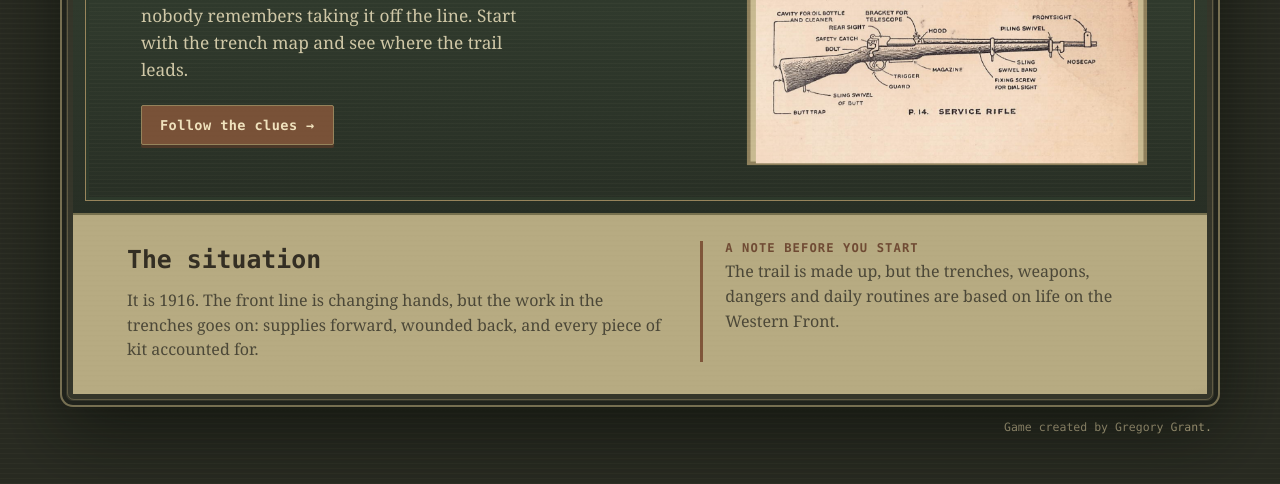
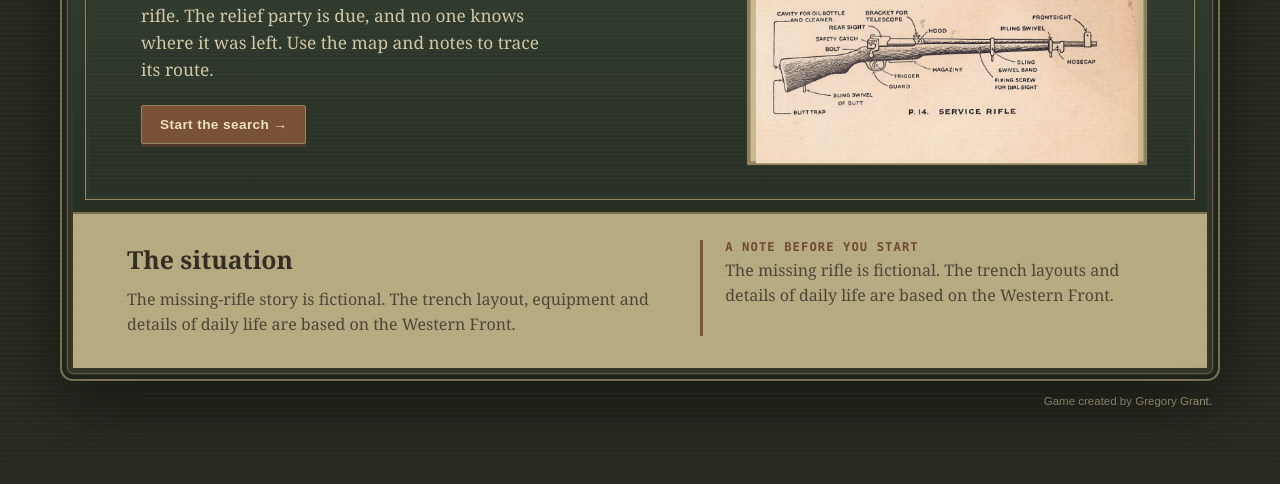
Before and after one commit to gregoryjohngrant-coder/where-is-my-rifle, a plain HTML site: page index.html in a window 1280 px wide. Shown: the part 380-864 px from the top of the page. After the commit the page ends 839 px from the top, so only its background shows below. Drawn offline with Linux system fonts and the light colour scheme.

Commit message:
Make copy and typography feel more natural

```diff
--- a/index.html
+++ b/index.html
@@ -138,9 +138,9 @@
     .hero .button { position: relative; z-index: 2; }
     .hero > p:not(.hero-illustration) { max-width: 410px; }
     .hero::before { content: none; }
-    .intro h2, .section-title, .station-content h2, .info-box h3, .quiz h3 { font-family: "Lucida Console", Monaco, Consolas, "Courier New", monospace; }
+    .intro h2, .section-title, .station-content h2, .info-box h3, .quiz h3 { font-family: Georgia, "Times New Roman", serif; }
     .game-top { background: #202b26; border-bottom: 3px solid #89906d; }
-    .game-top p, .sidebar-label, .station-kicker { font-family: Consolas, "Courier New", monospace; }
+    .game-top p, .sidebar-label, .station-kicker { font-family: Arial, Helvetica, sans-serif; }
     .game-top p::before { content: "■ "; color: #e4b75a; }
     .game-body { background: #d7d2ba; }
     .sidebar { background: #c8c8ad; border-right: 2px solid #898f73; }
@@ -150,7 +150,7 @@
     .station-button:hover { background: #e2e0c8; }
     .station-button.current { border-color: #596e5d; background: #edf0d9; box-shadow: inset 4px 0 #b95d43, 2px 2px 0 #8e9075; }
     .station-button.complete .station-dot { color: #17231f; background: #e4b75a; border-color: #74683f; }
-    .station-dot { flex-basis: 30px; height: 30px; border-radius: 2px; color: #e8e4c9; background: #334940; border: 1px solid #627567; font: 700 .72rem Consolas, monospace; }
+    .station-dot { flex-basis: 30px; height: 30px; border-radius: 2px; color: #e8e4c9; background: #334940; border: 1px solid #627567; font: 700 .72rem Arial, Helvetica, sans-serif; }
     .station-name { font: 700 .82rem Consolas, "Courier New", monospace; }
     .sidebar-note { padding: 12px; border: 1px solid #9ea084; background: #d7d6bd; font-style: normal; font-size: .82rem; }
     .station-content { background: #e1ddc6; }
@@ -332,7 +332,7 @@
     .source-note { color: #d2c69f; background: #30382a; border-top-color: #897a51; }
     .creator-credit { margin: 12px 8px 0; color: #c1b58e; text-align: right; font: .72rem/1.5 Consolas, "Courier New", monospace; }
     body { font-family: Georgia, "Times New Roman", serif; }
-    .brand, .date-stamp, .eyebrow, .button, .game-top p, .sidebar-label, .station-name, .station-kicker, .diagram-tab, .diagram-caption, .diagram-key, .creator-credit { font-family: Consolas, "Courier New", monospace; }
+    .brand, .date-stamp, .eyebrow, .button, .game-top p, .sidebar-label, .station-name, .station-kicker, .diagram-tab, .diagram-caption, .diagram-key, .creator-credit { font-family: Arial, Helvetica, sans-serif; }
     .brand { letter-spacing: .08em; }
     .hero h1, .intro h2, .station-content h2, .info-box h3, .quiz h3, .finale h2 { letter-spacing: normal; }
     .hero h1 { font-weight: 700; }
@@ -341,12 +341,15 @@
     .quiz { border-top-style: solid; }
     .station-kicker { letter-spacing: .06em; text-transform: none; }
     .firestep-note { border-radius: 2px 5px 3px 4px; }
-    .firestep-note strong { font-size: .9rem; font-weight: 600; letter-spacing: 0; text-transform: none; }
+    .firestep-note strong { font: 600 .9rem Arial, Helvetica, sans-serif; letter-spacing: 0; text-transform: none; }
     .source-note { font-size: .82rem; }
     body * { font-family: inherit; }
-    h1, h2, h3, .brand, .date-stamp, .button, .station-name, .station-kicker,
+    h1, h2, h3 { font-family: Georgia, "Times New Roman", serif; }
+    .brand, .date-stamp, .button, .station-name, .station-kicker, .eyebrow,
     .game-top p, .sidebar-label, .diagram-tab, .diagram-caption, .diagram-key,
-    .creator-credit, .source-note { font-family: Consolas, "Courier New", monospace; }
+    .creator-credit, .source-note, .feedback, .timeline strong, .diagram-panel svg text {
+      font-family: Arial, Helvetica, sans-serif;
+    }
 
     @media (max-width: 520px) {
       .hero-illustration { right: 0; bottom: 10px; width: 60%; height: auto; opacity: .48; }
@@ -369,32 +372,32 @@
             <rect x="14" y="8" width="332" height="184" fill="#c8ba91" stroke="#8f805c" stroke-width="3"/>
             <image href="rifle-reference.png" x="20" y="11" width="320" height="181" preserveAspectRatio="xMidYMid meet"/>
           </svg>
-          <div class="eyebrow">Western Front · Field inquiry 1</div>
+          <div class="eyebrow">Western Front · 1916</div>
           <h1>Where's my<br>rifle?</h1>
-          <p>Relief is due. One man is missing a rifle, and nobody remembers taking it off the line. Start with the trench map and see where the trail leads.</p>
-          <button class="button button-primary" id="begin">Follow the clues <span aria-hidden="true">→</span></button>
+          <p>A soldier has come back from the line without his rifle. The relief party is due, and no one knows where it was left. Use the map and notes to trace its route.</p>
+          <button class="button button-primary" id="begin">Start the search <span aria-hidden="true">→</span></button>
         </div>
         <div class="intro">
           <div>
             <h2>The situation</h2>
-            <p>It is 1916. The front line is changing hands, but the work in the trenches goes on: supplies forward, wounded back, and every piece of kit accounted for.</p>
+            <p>The missing-rifle story is fictional. The trench layout, equipment and details of daily life are based on the Western Front.</p>
           </div>
           <div class="briefing">
             <strong>A note before you start</strong>
-            <p>The trail is made up, but the trenches, weapons, dangers and daily routines are based on life on the Western Front.</p>
+            <p>The missing rifle is fictional. The trench layouts and details of daily life are based on the Western Front.</p>
           </div>
         </div>
       </section>
 
       <section class="game" id="game" aria-label="Missing rifle investigation">
         <div class="game-top">
-          <p>Following the rifle's trail</p>
+          <p>Missing rifle · field notes</p>
         </div>
         <div class="game-body">
           <aside class="sidebar">
             <p class="sidebar-label">Stops along the way</p>
             <nav class="station-list" id="station-list" aria-label="Investigation stations"></nav>
-            <p class="sidebar-note">Each stop turns up another clue. Take a look around before you move on.</p>
+            <p class="sidebar-note">Read the notes, answer the question, then follow the next lead.</p>
           </aside>
           <section class="station-content" id="station-content" aria-live="polite"></section>
         </div>
@@ -515,124 +518,122 @@
         title: "The trench network",
         nav: "Trench network",
         kicker: "Stop 1 · The map table",
-        lead: "A trench was never just a ditch on its own. Look at the map first, then switch to the cross-section to see what the front line looked like from the side.",
+        lead: "Start with the plan of the trenches. Switch to the side view to see how the front line was built.",
         content: `
           <div class="diagram-frame">
             <div class="diagram-tabs" role="tablist" aria-label="Trench diagram views">
               <button class="diagram-tab" id="tab-aerial" role="tab" aria-selected="true" aria-controls="panel-aerial">From above</button>
               <button class="diagram-tab" id="tab-section" role="tab" aria-selected="false" aria-controls="panel-section">From the side</button>
             </div>
-            <div class="diagram-panel" id="panel-aerial" role="tabpanel" aria-labelledby="tab-aerial">${aerialDiagram}<p class="diagram-caption">The trenches zigzagged. That helped limit blast damage and stopped anyone who got in from firing down the whole line.</p></div>
-            <div class="diagram-panel" id="panel-section" role="tabpanel" aria-labelledby="tab-section" hidden>${sectionDiagram}<p class="diagram-caption">Duckboards lifted boots out of some of the mud. Water drained into a sump below; a dugout offered shelter, though it was not always safe.</p></div>
+            <div class="diagram-panel" id="panel-aerial" role="tabpanel" aria-labelledby="tab-aerial">${aerialDiagram}<p class="diagram-caption">The bends helped stop a shell blast from sweeping along the whole trench. They also made it harder to see far down the line.</p></div>
+            <div class="diagram-panel" id="panel-section" role="tabpanel" aria-labelledby="tab-section" hidden>${sectionDiagram}<p class="diagram-caption">Duckboards kept some of the mud off a soldier's boots. Water collected in sumps; dugouts gave shelter, but could still be hit or flooded.</p></div>
           </div>
-          <div class="firestep-note"><strong>Worth a note</strong><span>Some soldiers slept on the firestep, ready to be woken and called into action.</span></div>
+          <div class="firestep-note"><strong>At night</strong><span>Some men slept on the firestep so they could be woken quickly if needed.</span></div>
           <div class="info-box">
             <h3>Following the line</h3>
             <ul>
-              <li><strong>Front line:</strong> the closest position to the enemy, watched by sentries and held by troops ready to fire or defend it.</li>
-              <li><strong>Communication trenches:</strong> the covered routes back and forth. Men used them to carry food, ammunition, messages and the wounded.</li>
-              <li><strong>Support and reserve lines:</strong> farther back, with supplies and fresh troops waiting to move up.</li>
-              <li><strong>No Man's Land:</strong> the exposed ground between opposing front lines, often torn up by shellfire and tangled with wire.</li>
+              <li><strong>Front line:</strong> the trench closest to the enemy, watched by sentries and held by infantry.</li>
+              <li><strong>Communication trenches:</strong> routes between the front and rear. Supplies went up them; messages and wounded men came back.</li>
+              <li><strong>Support and reserve lines:</strong> positions farther back, where troops and supplies could wait before moving forward.</li>
+              <li><strong>No Man's Land:</strong> the open ground between the opposing front lines, often broken by shell holes and crossed by wire.</li>
             </ul>
           </div>`,
         question: "Why use a communication trench?",
         options: ["They connected the front with rear positions while offering some cover.", "They were a shortcut across No Man's Land.", "They were built only to drain rainwater."],
         answer: 0,
-        success: "That's it. They gave men a more sheltered route between the front and the rear.",
-        clue: "Clue found: the rifle went back from the front, towards the reserve."
+        success: "Correct. They linked the front with positions farther back.",
+        clue: "The rifle was moving away from the front, towards the reserve."
       },
       {
-        title: "What was carried into battle",
+        title: "Weapons",
         nav: "Weapons",
         kicker: "The stores",
-        lead: "The rifle was only one part of the picture. These five weapons shaped what soldiers could do—and what they had to fear.",
+        lead: "The rifle was standard kit, but it was far from the only weapon in use.",
         content: `
           <div class="info-box">
             <h3>Weapons on the Western Front</h3>
             <div class="weapon-grid">
-              <div class="weapon"><strong>Rifle</strong><span>Most infantrymen carried one. It was used to fire from the trench and, with a bayonet fixed, in close combat.</span></div>
-              <div class="weapon"><strong>Machine gun</strong><span>Its rapid fire made open ground perilous and helped defenders hold their positions.</span></div>
-              <div class="weapon"><strong>Artillery</strong><span>Field guns and heavy guns fired shells over long distances, trying to smash trenches, cut wire and weaken the defences.</span></div>
-              <div class="weapon"><strong>Hand grenade</strong><span>Useful in a narrow trench where there was little room to aim a rifle. Grenades were used in raids and close fighting.</span></div>
-              <div class="weapon"><strong>Poison gas</strong><span>Chlorine, phosgene and mustard gas were all used. Masks helped, but a warning could come late and the wind could shift.</span></div>
+              <div class="weapon"><strong>Rifle</strong><span>Most infantrymen carried one. A bayonet could be fixed to it for close fighting.</span></div>
+              <div class="weapon"><strong>Machine gun</strong><span>Its rapid fire made crossing open ground extremely dangerous.</span></div>
+              <div class="weapon"><strong>Artillery</strong><span>Guns fired shells at trenches, troops and wire from miles away.</span></div>
+              <div class="weapon"><strong>Hand grenade</strong><span>Used in trench raids and close fighting, where there was little room to aim a rifle.</span></div>
+              <div class="weapon"><strong>Gas</strong><span>Chlorine, phosgene and mustard gas were used. Masks helped, but gave no guarantee of safety.</span></div>
             </div>
           </div>`,
         question: "Which weapon could pour rapid fire across open ground?",
         options: ["A machine gun", "A hand grenade", "A gas mask"],
         answer: 0,
-        success: "Yes. A machine gun could make crossing open ground deadly.",
-        clue: "Clue found: the rifle travelled along a covered route, not across No Man's Land."
+        success: "Correct. Machine guns made an advance across open ground costly.",
+        clue: "The rifle went along a communication trench, not across No Man's Land."
       },
       {
-        title: "Going over the top",
+        title: "Attacks and raids",
         nav: "Combat & attacks",
         kicker: "The lookout",
-        lead: "Much of the fighting came from guns and artillery at a distance. But when men entered a trench, the fighting could become brutally close.",
+        lead: "Attacks meant crossing open ground under fire. Raids brought fighting into the trenches themselves.",
         content: `
           <div class="info-box">
-            <h3>From a distance, and up close</h3>
-            <p>Rifles, machine guns and artillery struck at troops and positions from afar. Shelling could go on for hours or days, making even a short journey dangerous.</p>
-            <p>Patrols and raids brought men into the winding trenches, where grenades, rifles and bayonets were used at close quarters. Hand-to-hand fighting happened, but it was not the whole story; much of the fighting was done with guns and shells.</p>
-            <h3 style="margin-top:16px">An attack might go like this</h3>
+            <h3>How an attack could unfold</h3>
+            <p>Artillery might fire for hours before the infantry left the trench. Patrols and raids were smaller operations, often carried out at night.</p>
             <div class="timeline">
-              <article><strong>First, the guns</strong><span>Artillery battered the enemy line and tried to cut the wire. It did not always succeed.</span></article>
-              <article><strong>Then, the advance</strong><span>Infantry climbed out and crossed the open ground. In some attacks, shells rolled forward just ahead of them in a creeping barrage.</span></article>
-              <article><strong>If they got through</strong><span>Soldiers tried to take and hold the enemy trench. Mud, wire, lost messages and machine-gun fire could bring an advance to a halt.</span></article>
+              <article><strong>Bombardment</strong><span>Artillery targeted trenches and wire. It often failed to clear a path.</span></article>
+              <article><strong>Advance</strong><span>Infantry crossed the open ground. Sometimes a creeping barrage moved ahead of them.</span></article>
+              <article><strong>At the enemy line</strong><span>Those who reached it tried to take and hold the trench. Wire, mud and gunfire could stop them.</span></article>
             </div>
-            <p style="margin-top:12px">There was no guarantee it would go to plan. A bombardment might leave the wire untouched and the defenders waiting.</p>
+            <p style="margin-top:12px">A bombardment could leave the wire uncut and the defenders ready.</p>
           </div>`,
         question: "Why send a creeping barrage ahead of the infantry?",
         options: ["Move shellfire ahead of advancing infantry to disrupt defenders.", "Lay a new communication trench across the battlefield.", "Signal that soldiers should retreat to reserve trenches."],
         answer: 0,
-        success: "Right. It was meant to keep the defenders' heads down as the infantry advanced.",
-        clue: "Clue found: after the action, the rifle was carried back behind the front."
+        success: "Correct. It was meant to suppress defenders as the infantry advanced.",
+        clue: "After the fighting, the rifle was carried back behind the front."
       },
       {
-        title: "The hard part of trench life",
+        title: "Living in the trenches",
         nav: "Life in the trenches",
         kicker: "The aid post",
-        lead: "Some dangers could kill in an instant. Others made every day miserable, and often the two went together.",
+        lead: "Shellfire was only one problem. Mud, cold, poor sleep and illness wore men down day after day.",
         content: `
           <div class="info-box">
-            <h3>What could kill or injure</h3>
+            <h3>Dangers</h3>
             <ul>
-              <li>Shells, shrapnel, snipers, machine-gun fire, and sudden raids could kill or injure.</li>
-              <li>Gas attacks could cause severe injury or death; alarms and masks offered limited protection.</li>
-              <li>Trench collapses, flooding, fire, and explosions were further hazards.</li>
-              <li>Wounds could become infected; disease spread in crowded conditions. Rats and lice were common, and lice could spread trench fever.</li>
-              <li>During attacks, troops crossing open ground faced wire, shell holes, and enemy fire.</li>
+              <li>Shells, shrapnel, snipers and machine-gun fire killed and wounded men.</li>
+              <li>Gas alarms and masks helped, but an attack could still catch soldiers out.</li>
+              <li>Trenches could collapse or flood. Fires and explosions were another risk.</li>
+              <li>Infection and disease spread in crowded conditions; rats and lice were common.</li>
+              <li>During an attack, soldiers crossing open ground faced wire and enemy fire.</li>
             </ul>
-            <h3 style="margin-top:16px">What wore men down</h3>
+            <h3 style="margin-top:16px">Daily discomforts</h3>
             <ul>
               <li>Mud, water, cold, damp clothes, and poor sleep made rest difficult.</li>
-              <li>Rats, lice, smells, crowded dugouts, and limited washing undermined comfort and hygiene.</li>
-              <li>Noise, fear, monotony, and uncertainty placed soldiers under intense strain.</li>
+              <li>Rats, lice, bad smells and limited washing were part of everyday life.</li>
+              <li>Noise, long waits and not knowing what would happen next took their toll.</li>
             </ul>
-            <p>Conditions changed with the weather, the sector and the unit. Men were rotated away from the front, but even a spell in reserve was no guarantee of safety.</p>
+            <p>Conditions varied by place, weather and unit. Men were moved away from the front in turn, though reserve areas could still come under fire.</p>
           </div>`,
         question: "Which one is a discomfort, rather than an immediate danger?",
         options: ["Damp clothes and poor sleep", "A shell bursting nearby", "A machine-gun attack"],
         answer: 0,
-        success: "That's right. Damp clothes and bad sleep could grind a man down, even without an attack.",
-        clue: "Clue found: the rifle passed the aid post and kept going towards the rear."
+        success: "Correct. Damp clothes and poor sleep were a daily hardship, not an attack.",
+        clue: "The rifle passed the aid post and continued towards the rear."
       },
       {
-        title: "The hours between the fighting",
+        title: "A spell out of the line",
         nav: "Daily routine",
         kicker: "The rest billet",
-        lead: "There was plenty of hard work and plenty of waiting. Being sent back from the line brought a bit of relief, but it was not a holiday.",
+        lead: "Being sent back from the front gave men a chance to rest. There was still plenty of work to do.",
         content: `
           <div class="info-box">
-            <h3>A day was never just a day off</h3>
-            <p><strong>In the trench:</strong> standing sentry, watching the line, patching walls, laying duckboards, filling sandbags and clearing drains. Food, water, ammunition and messages all had to be carried up; the wounded had to be brought back. Much of the work was done at night. Some men slept on the firestep so they could be woken quickly if needed.</p>
-            <p><strong>Further back:</strong> a chance to sleep, wash, mend clothes, write home, read, talk, sing or play cards. There might be a service, a parcel from home—or more drills, kit inspections and work parties.</p>
-            <p>How long the rest lasted depended on the unit and what was happening. A quiet evening could end with orders to move up again.</p>
+            <h3>Work and rest</h3>
+            <p><strong>At the front:</strong> men stood sentry, repaired walls, laid duckboards and cleared drains. Food, water and ammunition had to be carried up; the wounded brought back. Much of this work happened at night.</p>
+            <p><strong>Behind the line:</strong> there might be time to wash, mend clothes, write home, read or play cards. There could also be drills, inspections and work parties.</p>
+            <p>Rest periods varied. Orders could send a unit back to the front with little warning.</p>
           </div>`,
         question: "Which job would you expect to find on a soldier's list?",
         options: ["Repairing trench walls and clearing drains", "Practising a sea crossing", "Building permanent stone houses"],
         answer: 0,
-        success: "Yes. Trenches needed constant repairs, especially after rain or shellfire.",
-        clue: "Last clue: the soldier had brought his kit back to the billet. The rifle rack was by the sleeping quarters."
+        success: "Correct. Trenches needed repairs, especially after rain or shellfire.",
+        clue: "The soldier brought his kit back to the billet. The rifle rack stood by the sleeping quarters."
       }
     ];
 
@@ -695,7 +696,7 @@
       const station = stations[activeStation];
       const feedback = document.getElementById("feedback");
       if (choice !== station.answer) {
-        feedback.textContent = "Not quite. Review the field notes above and try again.";
+        feedback.textContent = "Not quite. Have another look at the notes.";
         feedback.className = "feedback try";
         return;
       }
@@ -746,11 +747,10 @@
       content.innerHTML = `
         <div class="finale">
           <div class="badge" aria-hidden="true">✓</div>
-          <div class="station-kicker">Investigation complete</div>
+          <div class="station-kicker">Search complete</div>
           <h2>Back at the billet</h2>
-          <p>There it is: in the unit rack beside the sleeping quarters. It must have come back with the soldier's kit, carried along the communication trench instead of across No Man's Land.</p>
-          <p>Following one missing rifle has taken you through the trench lines, the weapons and attacks, the dangers of daily life, and the chores and small comforts that filled the hours.</p>
-          <button class="button button-primary" id="replay">Follow the trail again</button>
+          <p>There it is, in the rack by the sleeping quarters. It must have come back with the soldier's kit along the communication trench.</p>
+          <button class="button button-primary" id="replay">Play again</button>
         </div>`;
       document.getElementById("replay").addEventListener("click", () => {
         completed.clear();
```
